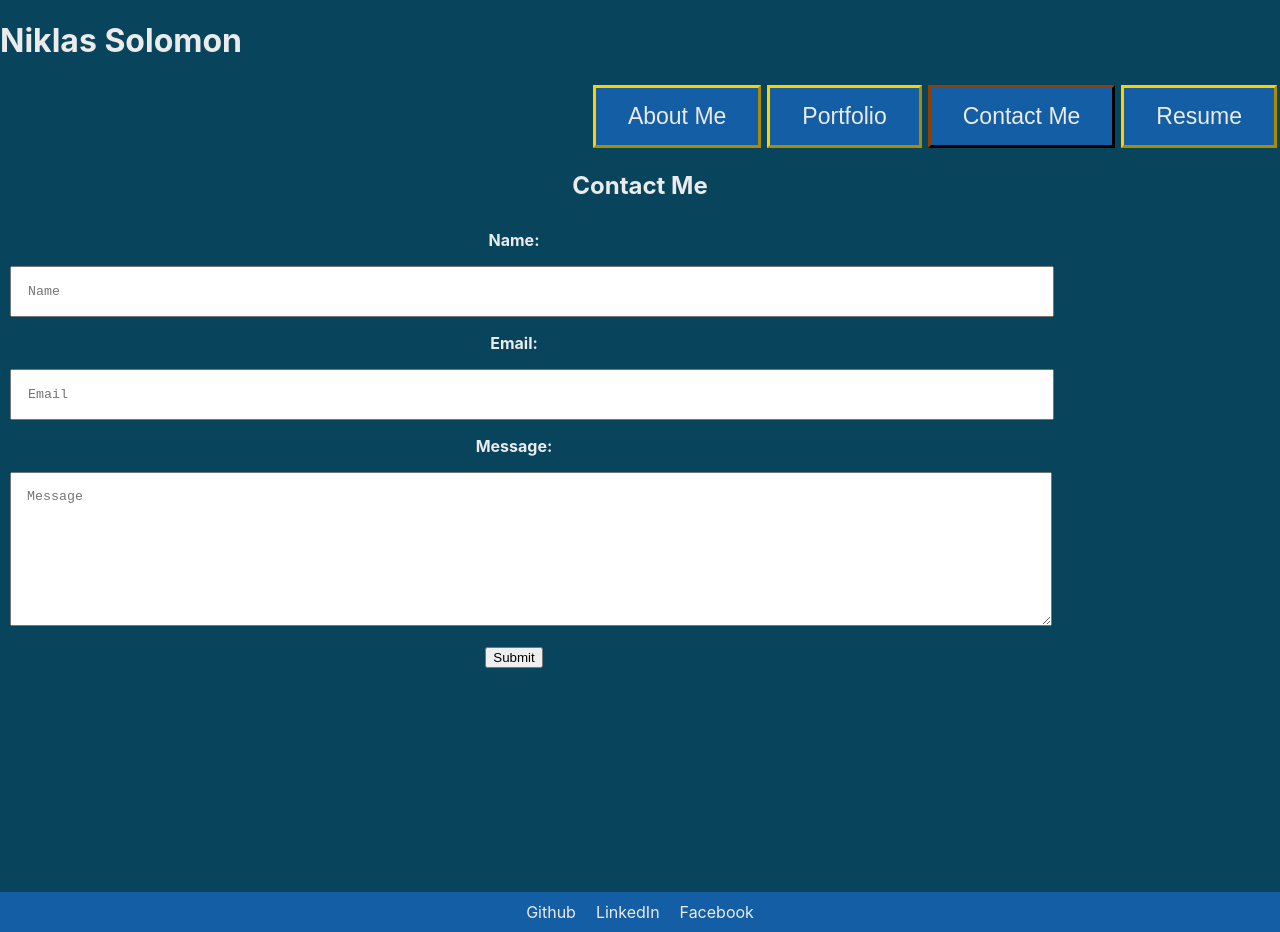
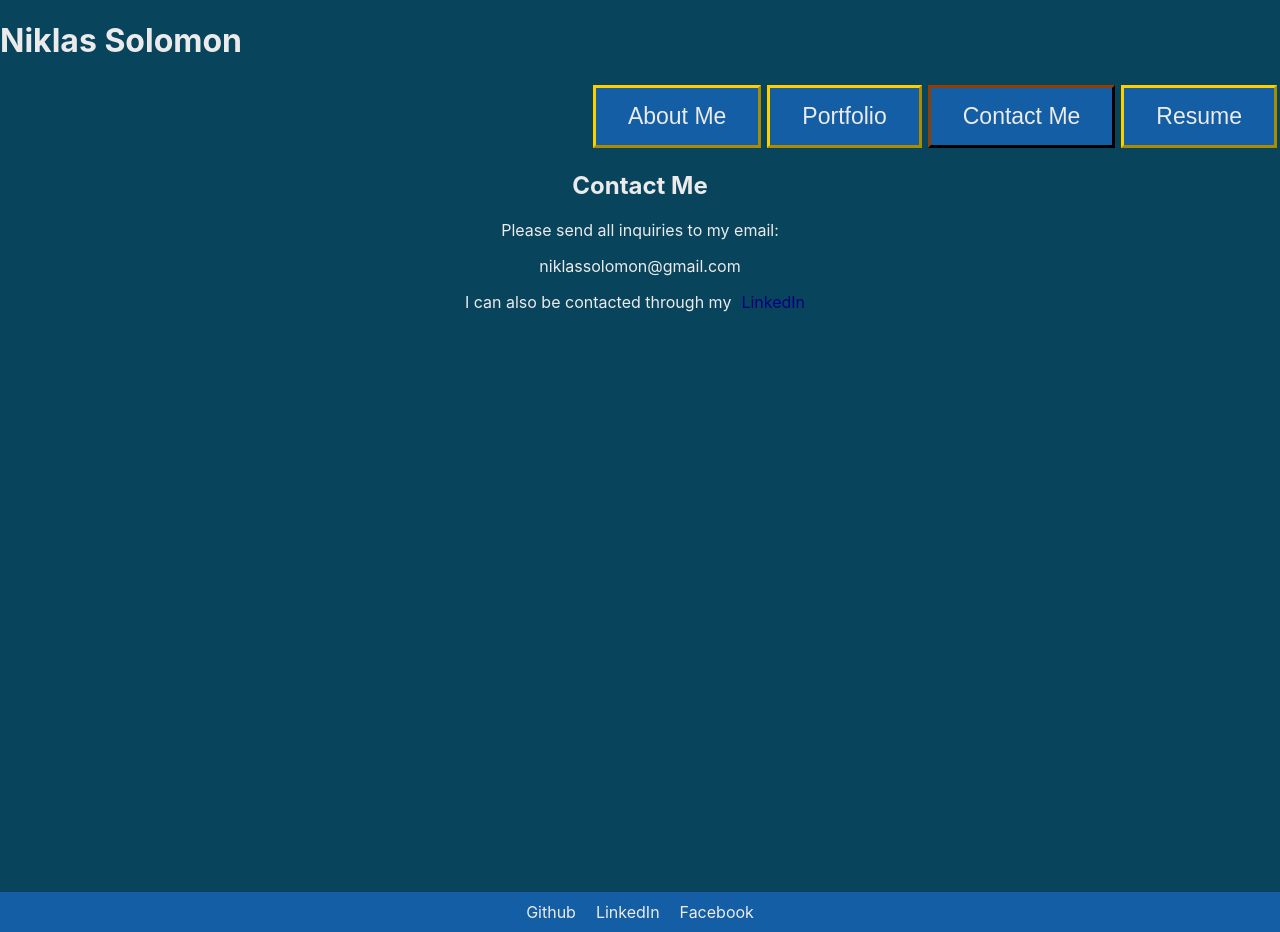
Before and after one commit to NiklasSolomon/React-Portfolio, a React (Create React App) app: page / in a window 1280 px wide. Both pictures are taken after a click on the button "Contact Me". Built offline with nearby package versions, Linux system fonts and the light colour scheme.

Commit message:
links open in new tab, added email to contact page

```diff
--- a/src/components/Footer/index.js
+++ b/src/components/Footer/index.js
@@ -3,9 +3,9 @@ import styles from './Footer.module.css';
 const Footer = () => {
     return (
         <footer className={styles.Footer}>
-            <a href="https://github.com/NiklasSolomon">Github</a>
-            <a href="https://www.linkedin.com/in/niklas-solomon-391147142/">LinkedIn</a>
-            <a href="https://www.facebook.com/niklas.solomon/">Facebook</a>
+            <a href="https://github.com/NiklasSolomon" target="_blank" rel="noopener noreferrer">Github</a>
+            <a href="https://www.linkedin.com/in/niklas-solomon-391147142/" target="_blank" rel="noopener noreferrer">LinkedIn</a>
+            <a href="https://www.facebook.com/niklas.solomon/" target="_blank" rel="noopener noreferrer">Facebook</a>
         </footer>
     )
 };
--- a/src/components/Project/index.js
+++ b/src/components/Project/index.js
@@ -7,8 +7,8 @@ const Project = ({ title, img, appLink, repoLink, alt }) => {
                 <h3 className={styles.Title}>{title}</h3>
                 <img className={ styles.Image } src={ process.env.PUBLIC_URL + img } alt={alt}/>
                 <div className={styles.Links}>
-                    <a href={appLink}>Link to Project</a>
-                    <a href={repoLink}>Link to Github Repository</a>
+                    <a href={appLink} target="_blank" rel="noopener noreferrer">Link to Project</a>
+                    <a href={repoLink} target="_blank" rel="noopener noreferrer">Link to Github Repository</a>
                 </div>
             </div>
         </div>
--- a/src/pages/About.js
+++ b/src/pages/About.js
@@ -5,7 +5,7 @@ const About = () => {
         <div className={ styles.Page }>
             <h2>About Me</h2>
             <img className={ styles.Image }src={process.env.PUBLIC_URL + '/images/me2.jpg'} alt='Niklas Solomon'/>
-            <p>My name is Niklas Solomon. I am 28 years old. I was born in Utah and lived there most of my life. I moved to the Seattle area in the Spring of 2021 thanks to an opportunity to relocate through my company at the time. Since then, I have established myself and decided to pursue a career in web and software development.<br/>
+            <p>My name is Niklas Solomon. I am 29 years old. I was born in Utah and lived there most of my life. I moved to the Seattle area in the Spring of 2021 thanks to an opportunity to relocate through my company at the time. Since then, I have established myself and decided to pursue a career in web and software development.<br/>
 
             Some of my hobbies include travel, snowboarding, video games, and trying new coffee shops. I am engaged to my partner Kennedy, who I have been with since 2018.<br/>
 
--- a/src/pages/Contact.js
+++ b/src/pages/Contact.js
@@ -5,7 +5,10 @@ const Contact = () => {
     return (
         <div className={ styles.Page }>
             <h2>Contact Me</h2>
-            <div className={ styles.Content }><ContactForm/></div>
+            <p> Please send all inquiries to my email:</p>
+            <p>niklassolomon@gmail.com</p>
+            <p>I can also be contacted through my<a href='https://www.linkedin.com/in/niklas-solomon-391147142/' className={ styles.Link } target="_blank" rel="noopener noreferrer">LinkedIn</a></p>
+            {/* <div className={ styles.Content }><ContactForm/></div> */}
         </div>
     )
 };
--- a/src/pages/Pages.module.css
+++ b/src/pages/Pages.module.css
@@ -33,3 +33,12 @@
     border: 3px solid #ffd000;
     background-color: #135ea4;
 }
+
+.Link {
+    color: navy;
+
+}
+
+.Link:hover {
+    color: white
+}
--- a/src/pages/Resume.js
+++ b/src/pages/Resume.js
@@ -4,7 +4,7 @@ const Resume = () => {
     return (
         <div className={ styles.Page }>
             <h2>My Resume</h2>
-            <a className={styles.Button} href="https://docs.google.com/document/d/1K84Kp10lwlTdTak-hOCq4UKmhrBvBpDWDNcicwWeM9c/edit?usp=sharing" >Download</a>
+            <a className={styles.Button} href="https://docs.google.com/document/d/1t2VsEVlH5CxeG28LPW7hn29cpcm8pSmj5G77DB9Q-qk/edit?usp=sharing" target="_blank" rel="noopener noreferrer">Click Here for Resume</a>
             <div className={styles.Content}>
                 <h3>Proficiencies</h3>
                 <div>
```
